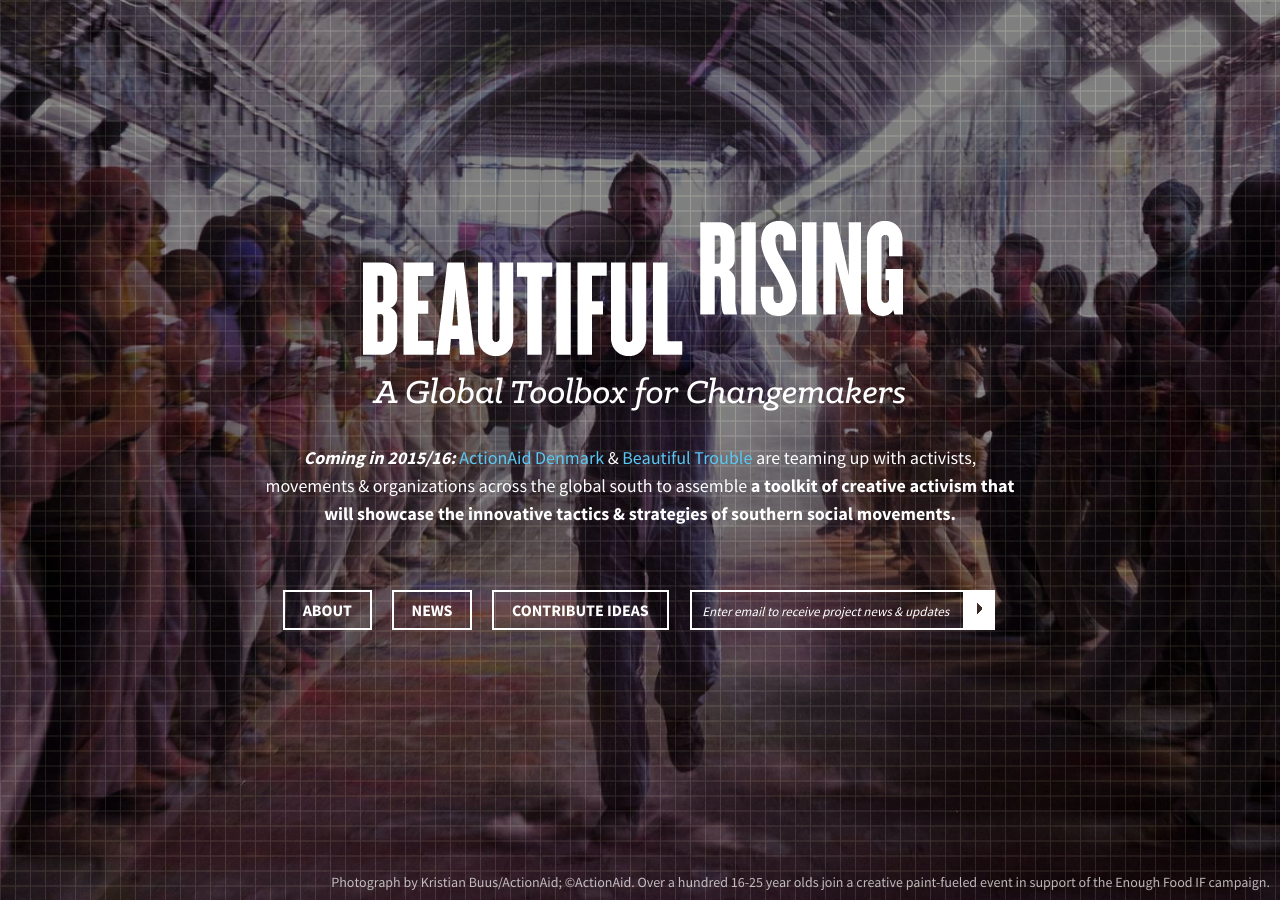
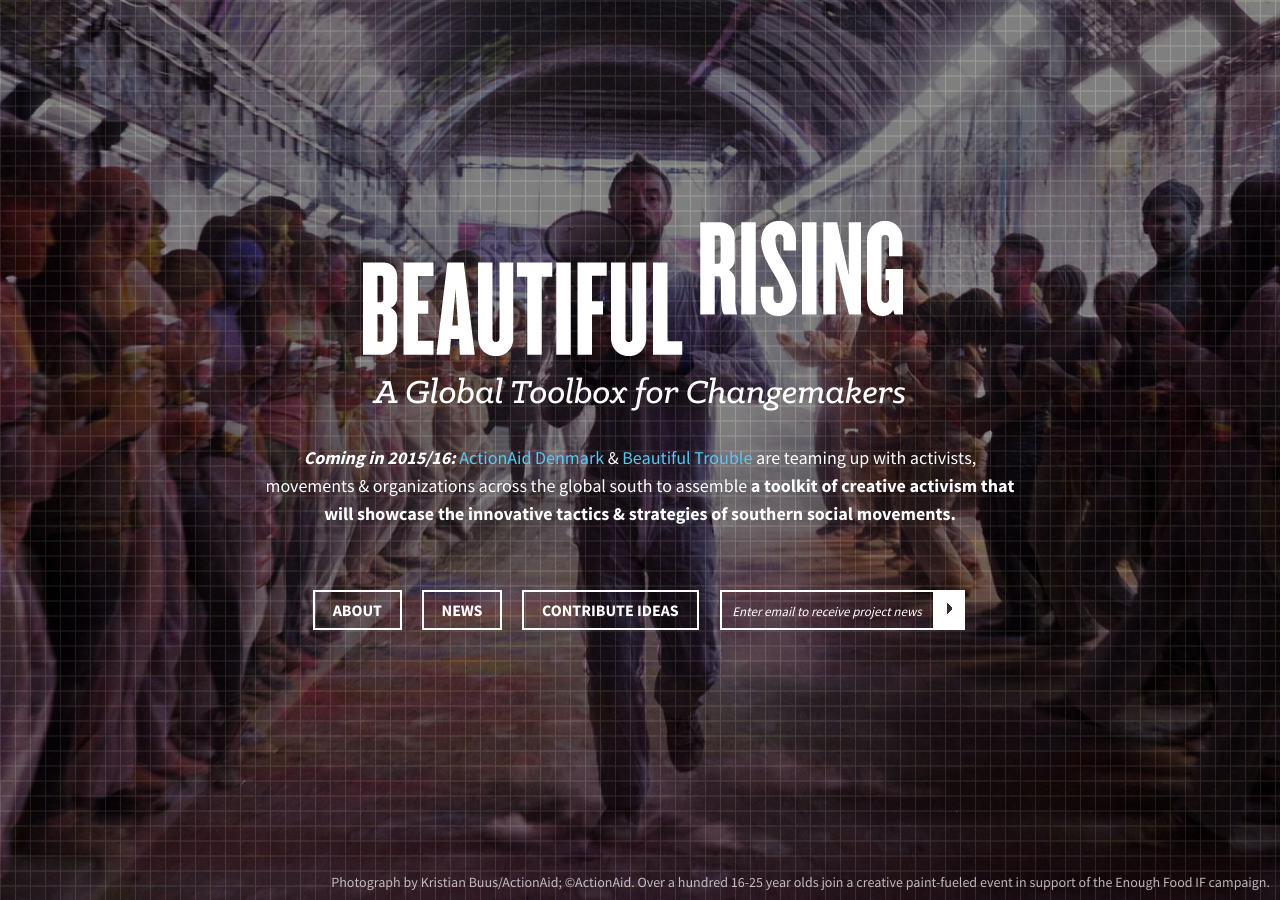
Before and after one commit to BeautifulTrouble/beautifulrising, a Jekyll site: the page built from index.md, in a window 1280 px wide. Built offline with Jekyll 4.4.1, drawn with Linux system fonts in a browser that asks for light colours; nearby versions of some CDN libraries.

```diff
--- a/css/main.css
+++ b/css/main.css
@@ -98,11 +98,11 @@
   }
 }
 .btn {
-  color: white;
+  color: #ffffff;
   background-color: transparent;
   padding: 8px 18px;
   margin: 8px;
-  border: 2px solid white;
+  border: 2px solid #ffffff;
   border-radius: 0;
   height: 40px;
   text-transform: uppercase;
@@ -113,16 +113,16 @@
   transition: all 0.5s ease;
 }
 .btn:focus {
-  color: white;
+  color: #ffffff;
 }
 .btn:hover,
 .btn.active {
-  background-color: white;
-  color: black;
+  background-color: #ffffff;
+  color: #000000;
   box-shadow: none;
 }
 .btn.active {
-  border: 1px solid white;
+  border: 1px solid #ffffff;
 }
 @media only screen and (max-width: 767px) {
   h1 {
@@ -215,7 +215,7 @@
 @media only screen and (min-width: 768px) {
   form#mc-embedded-subscribe-form input[type=email] {
     display: inline-block;
-    width: 275px;
+    width: 215px;
   }
 }
 form#mc-embedded-subscribe-form input[type=submit] {
```
